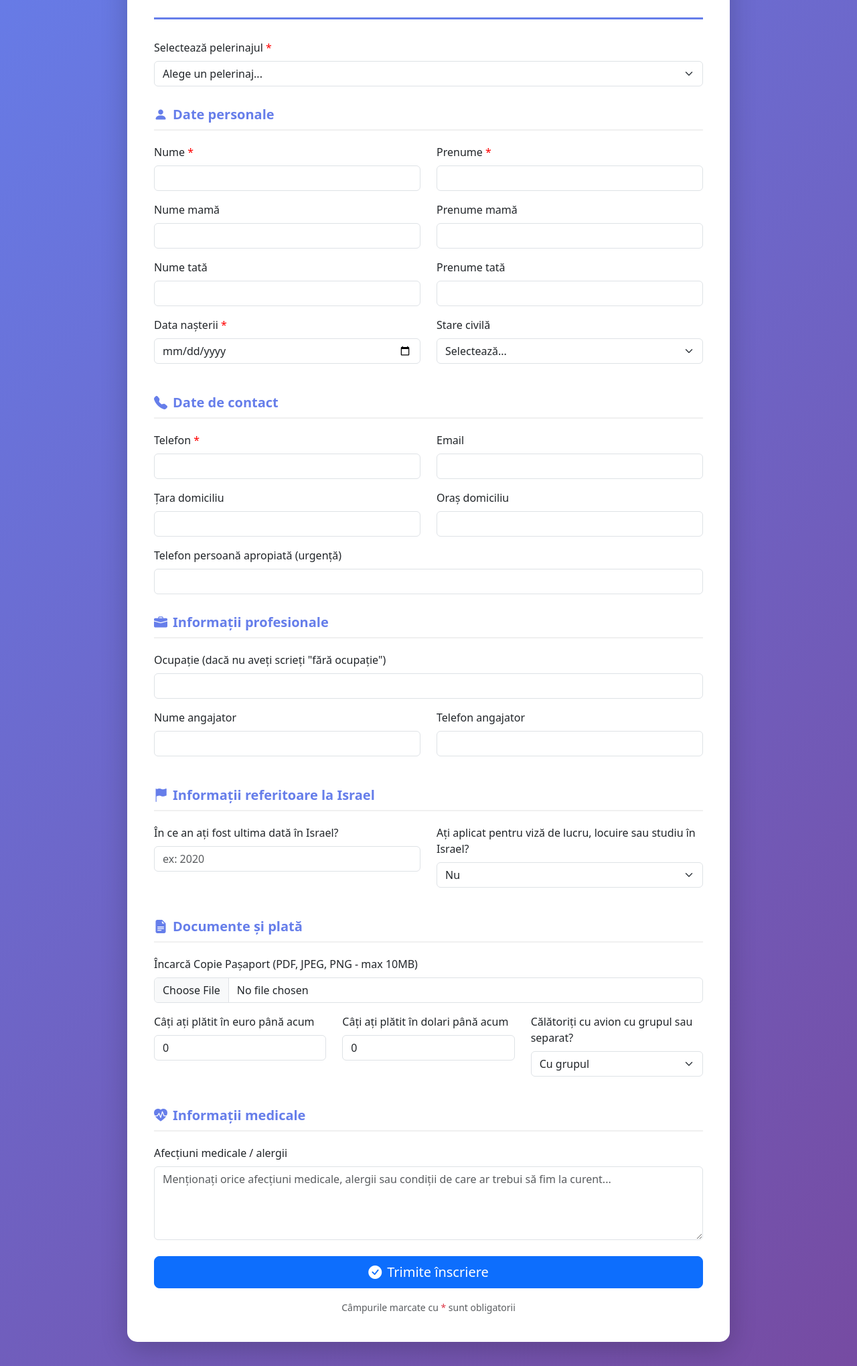
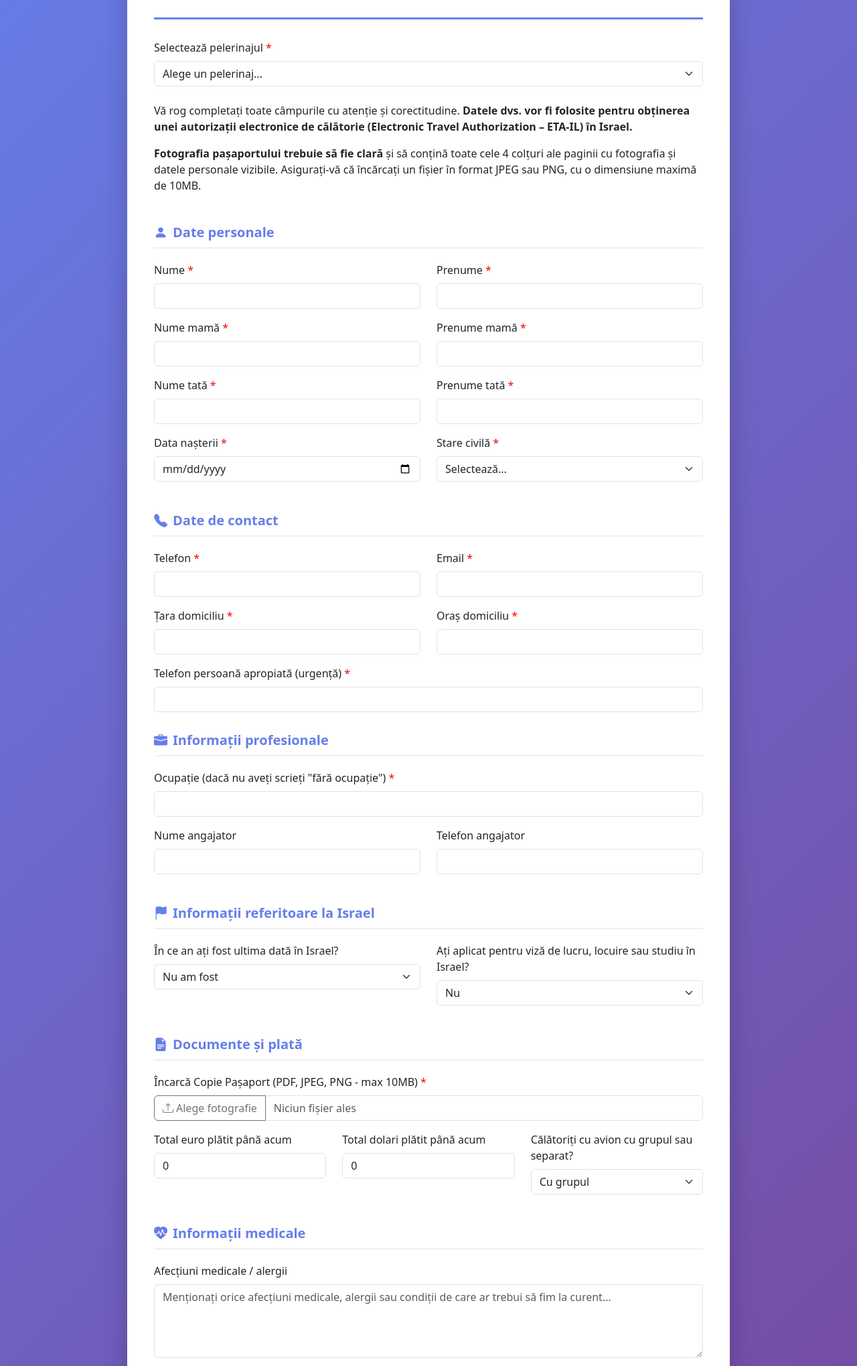
Before and after one commit to dutzelu/managerOT, a PHP site: page /pelerinaje/formular_pelerin.php in a window 1280 px wide. Shown: the part 202-2241 px from the top of the page at 67% size. Run offline with PHP 8.4, Linux system fonts and the light colour scheme; tables that the repository leaves empty or names only in its code hold one stand-in row (values such as "Sample post").

Commit message:
modificari formulare

```diff
--- a/pelerinaje/formular_pelerin.php
+++ b/pelerinaje/formular_pelerin.php
@@ -53,9 +53,22 @@ if(isset($_POST["submit"])) {
     // Validări de bază
     if(empty($nume)) $errori[] = "Numele este obligatoriu.";
     if(empty($prenume)) $errori[] = "Prenumele este obligatoriu.";
+    if(empty($nume_mama)) $errori[] = "Numele mamei este obligatoriu.";
+    if(empty($prenume_mama)) $errori[] = "Prenumele mamei este obligatoriu.";
+    if(empty($nume_tata)) $errori[] = "Numele tatălui este obligatoriu.";
+    if(empty($prenume_tata)) $errori[] = "Prenumele tatălui este obligatoriu.";
     if(empty($data_nasterii)) $errori[] = "Data nașterii este obligatorie.";
+    if(empty($stare_civila)) $errori[] = "Starea civilă este obligatorie.";
     if(empty($telefon)) $errori[] = "Telefonul este obligatoriu.";
+    if(empty($email)) $errori[] = "Email-ul este obligatoriu.";
+    if(empty($tara_domiciliu)) $errori[] = "Țara domiciliului este obligatorie.";
+    if(empty($oras_domiciliu)) $errori[] = "Orașul domiciliului este obligatoriu.";
+    if(empty($telefon_persoana_apropiata)) $errori[] = "Telefonul persoanei apropiate este obligatoriu.";
+    if(empty($ocupatie)) $errori[] = "Ocupația este obligatorie.";
     if(empty($pelerinaj_id)) $errori[] = "Trebuie să selectați un pelerinaj.";
+    if(!isset($_FILES['upload_pasaport']) || $_FILES['upload_pasaport']['error'] != 0) {
+        $errori[] = "Copia pașaportului este obligatorie.";
+    }
 
     // Upload pașaport
     $upload_pasaport_path = null;
@@ -174,6 +187,14 @@ $pelerinaje_result = mysqli_query($conn, $pelerinaje_query);
             content: " *";
             color: red;
         }
+        @media (max-width: 576px) {
+            .form-container {
+                padding: 20px 15px;
+            }
+            body {
+                padding: 15px 0;
+            }
+        }
     </style>
 </head>
 <body>
@@ -235,6 +256,15 @@ $pelerinaje_result = mysqli_query($conn, $pelerinaje_query);
                 </select>
             </div>
 
+
+            <div class="row">
+                <p>
+                    Vă rog completați toate câmpurile cu atenție și corectitudine.  <b>Datele dvs. vor fi folosite pentru obținerea unei autorizații electronice de călătorie (Electronic Travel Authorization – ETA-IL) în Israel. </b></p>
+                <p>
+                    <b>Fotografia pașaportului trebuie să fie clară</b> și să conțină toate cele 4 colțuri ale paginii cu fotografia și datele personale vizibile. Asigurați-vă că încărcați un fișier în format JPEG sau PNG, cu o dimensiune maximă de 10MB.
+                </p>
+            </div>
+
             <!-- Date Personale -->
             <h5 class="section-title"><i class="bi bi-person-fill me-2"></i>Date personale</h5>
 
@@ -253,27 +283,27 @@ $pelerinaje_result = mysqli_query($conn, $pelerinaje_query);
 
             <div class="row">
                 <div class="col-md-6 mb-3">
-                    <label for="nume_mama" class="form-label">Nume mamă</label>
+                    <label for="nume_mama" class="form-label required-field">Nume mamă</label>
                     <input type="text" class="form-control" id="nume_mama" name="nume_mama"
-                           value="<?php echo isset($_POST['nume_mama']) ? htmlspecialchars($_POST['nume_mama']) : ''; ?>">
+                           value="<?php echo isset($_POST['nume_mama']) ? htmlspecialchars($_POST['nume_mama']) : ''; ?>" required>
                 </div>
                 <div class="col-md-6 mb-3">
-                    <label for="prenume_mama" class="form-label">Prenume mamă</label>
+                    <label for="prenume_mama" class="form-label required-field">Prenume mamă</label>
                     <input type="text" class="form-control" id="prenume_mama" name="prenume_mama"
-                           value="<?php echo isset($_POST['prenume_mama']) ? htmlspecialchars($_POST['prenume_mama']) : ''; ?>">
+                           value="<?php echo isset($_POST['prenume_mama']) ? htmlspecialchars($_POST['prenume_mama']) : ''; ?>" required>
                 </div>
             </div>
 
             <div class="row">
                 <div class="col-md-6 mb-3">
-                    <label for="nume_tata" class="form-label">Nume tată</label>
+                    <label for="nume_tata" class="form-label required-field">Nume tată</label>
                     <input type="text" class="form-control" id="nume_tata" name="nume_tata"
-                           value="<?php echo isset($_POST['nume_tata']) ? htmlspecialchars($_POST['nume_tata']) : ''; ?>">
+                           value="<?php echo isset($_POST['nume_tata']) ? htmlspecialchars($_POST['nume_tata']) : ''; ?>" required>
                 </div>
                 <div class="col-md-6 mb-3">
-                    <label for="prenume_tata" class="form-label">Prenume tată</label>
+                    <label for="prenume_tata" class="form-label required-field">Prenume tată</label>
                     <input type="text" class="form-control" id="prenume_tata" name="prenume_tata"
-                           value="<?php echo isset($_POST['prenume_tata']) ? htmlspecialchars($_POST['prenume_tata']) : ''; ?>">
+                           value="<?php echo isset($_POST['prenume_tata']) ? htmlspecialchars($_POST['prenume_tata']) : ''; ?>" required>
                 </div>
             </div>
 
@@ -284,8 +314,8 @@ $pelerinaje_result = mysqli_query($conn, $pelerinaje_query);
                            value="<?php echo isset($_POST['data_nasterii']) ? $_POST['data_nasterii'] : ''; ?>" required>
                 </div>
                 <div class="col-md-6 mb-3">
-                    <label for="stare_civila" class="form-label">Stare civilă</label>
-                    <select class="form-select" id="stare_civila" name="stare_civila">
+                    <label for="stare_civila" class="form-label required-field">Stare civilă</label>
+                    <select class="form-select" id="stare_civila" name="stare_civila" required>
                         <option value="">Selectează...</option>
                         <option value="casatorit" <?php echo (isset($_POST['stare_civila']) && $_POST['stare_civila'] == 'casatorit') ? 'selected' : ''; ?>>Căsătorit</option>
                         <option value="necasatorit" <?php echo (isset($_POST['stare_civila']) && $_POST['stare_civila'] == 'necasatorit') ? 'selected' : ''; ?>>Necăsătorit</option>
@@ -305,38 +335,38 @@ $pelerinaje_result = mysqli_query($conn, $pelerinaje_query);
                            value="<?php echo isset($_POST['telefon']) ? htmlspecialchars($_POST['telefon']) : ''; ?>" required>
                 </div>
                 <div class="col-md-6 mb-3">
-                    <label for="email" class="form-label">Email</label>
+                    <label for="email" class="form-label required-field">Email</label>
                     <input type="email" class="form-control" id="email" name="email"
-                           value="<?php echo isset($_POST['email']) ? htmlspecialchars($_POST['email']) : ''; ?>">
+                           value="<?php echo isset($_POST['email']) ? htmlspecialchars($_POST['email']) : ''; ?>" required>
                 </div>
             </div>
 
             <div class="row">
                 <div class="col-md-6 mb-3">
-                    <label for="tara_domiciliu" class="form-label">Țara domiciliu</label>
+                    <label for="tara_domiciliu" class="form-label required-field">Țara domiciliu</label>
                     <input type="text" class="form-control" id="tara_domiciliu" name="tara_domiciliu"
-                           value="<?php echo isset($_POST['tara_domiciliu']) ? htmlspecialchars($_POST['tara_domiciliu']) : ''; ?>">
+                           value="<?php echo isset($_POST['tara_domiciliu']) ? htmlspecialchars($_POST['tara_domiciliu']) : ''; ?>" required>
                 </div>
                 <div class="col-md-6 mb-3">
-                    <label for="oras_domiciliu" class="form-label">Oraș domiciliu</label>
+                    <label for="oras_domiciliu" class="form-label required-field">Oraș domiciliu</label>
                     <input type="text" class="form-control" id="oras_domiciliu" name="oras_domiciliu"
-                           value="<?php echo isset($_POST['oras_domiciliu']) ? htmlspecialchars($_POST['oras_domiciliu']) : ''; ?>">
+                           value="<?php echo isset($_POST['oras_domiciliu']) ? htmlspecialchars($_POST['oras_domiciliu']) : ''; ?>" required>
                 </div>
             </div>
 
             <div class="mb-3">
-                <label for="telefon_persoana_apropiata" class="form-label">Telefon persoană apropiată (urgență)</label>
+                <label for="telefon_persoana_apropiata" class="form-label required-field">Telefon persoană apropiată (urgență)</label>
                 <input type="tel" class="form-control" id="telefon_persoana_apropiata" name="telefon_persoana_apropiata"
-                       value="<?php echo isset($_POST['telefon_persoana_apropiata']) ? htmlspecialchars($_POST['telefon_persoana_apropiata']) : ''; ?>">
+                       value="<?php echo isset($_POST['telefon_persoana_apropiata']) ? htmlspecialchars($_POST['telefon_persoana_apropiata']) : ''; ?>" required>
             </div>
 
             <!-- Informații Profesionale -->
             <h5 class="section-title"><i class="bi bi-briefcase-fill me-2"></i>Informații profesionale</h5>
 
             <div class="mb-3">
-                <label for="ocupatie" class="form-label">Ocupație (dacă nu aveți scrieți "fără ocupație")</label>
+                <label for="ocupatie" class="form-label required-field">Ocupație (dacă nu aveți scrieți "fără ocupație")</label>
                 <input type="text" class="form-control" id="ocupatie" name="ocupatie"
-                       value="<?php echo isset($_POST['ocupatie']) ? htmlspecialchars($_POST['ocupatie']) : ''; ?>">
+                       value="<?php echo isset($_POST['ocupatie']) ? htmlspecialchars($_POST['ocupatie']) : ''; ?>" required>
             </div>
 
             <div class="row">
@@ -358,9 +388,12 @@ $pelerinaje_result = mysqli_query($conn, $pelerinaje_query);
             <div class="row">
                 <div class="col-md-6 mb-3">
                     <label for="ultima_vizita_israel" class="form-label">În ce an ați fost ultima dată în Israel?</label>
-                    <input type="number" class="form-control" id="ultima_vizita_israel" name="ultima_vizita_israel"
-                           min="1900" max="2026" placeholder="ex: 2020"
-                           value="<?php echo isset($_POST['ultima_vizita_israel']) ? $_POST['ultima_vizita_israel'] : ''; ?>">
+                    <select class="form-select" id="ultima_vizita_israel" name="ultima_vizita_israel">
+                        <option value="Nu am fost" <?php echo (!isset($_POST['ultima_vizita_israel']) || $_POST['ultima_vizita_israel'] == 'Nu am fost') ? 'selected' : ''; ?>>Nu am fost</option>
+                        <?php for($y = 2026; $y >= 1960; $y--): ?>
+                        <option value="<?php echo $y; ?>" <?php echo (isset($_POST['ultima_vizita_israel']) && $_POST['ultima_vizita_israel'] == $y) ? 'selected' : ''; ?>><?php echo $y; ?></option>
+                        <?php endfor; ?>
+                    </select>
                 </div>
                 <div class="col-md-6 mb-3">
                     <label for="aplicat_viza" class="form-label">Ați aplicat pentru viză de lucru, locuire sau studiu în Israel?</label>
@@ -375,25 +408,31 @@ $pelerinaje_result = mysqli_query($conn, $pelerinaje_query);
             <h5 class="section-title"><i class="bi bi-file-earmark-text-fill me-2"></i>Documente și plată</h5>
 
             <div class="mb-3">
-                <label for="upload_pasaport" class="form-label">Încarcă Copie Pașaport (PDF, JPEG, PNG - max 10MB)</label>
-                <input type="file" class="form-control" id="upload_pasaport" name="upload_pasaport" accept=".pdf,.jpg,.jpeg,.png">
+                <label class="form-label required-field">Încarcă Copie Pașaport (PDF, JPEG, PNG - max 10MB)</label>
+                <div class="input-group">
+                    <label class="btn btn-outline-secondary mb-0" for="upload_pasaport">
+                        <i class="bi bi-upload me-1"></i>Alege fotografie
+                    </label>
+                    <input type="file" class="d-none" id="upload_pasaport" name="upload_pasaport" accept=".pdf,.jpg,.jpeg,.png">
+                    <span class="form-control text-muted" id="file_name_display">Niciun fișier ales</span>
+                </div>
             </div>
 
             <div class="row">
                 <div class="col-md-4 mb-3">
-                    <label for="plata_euro" class="form-label">Câți ați plătit în euro până acum</label>
+                    <label for="plata_euro" class="form-label">Total euro plătit până acum</label>
                     <input type="number" step="0.01" class="form-control" id="plata_euro" name="plata_euro"
                            value="<?php echo isset($_POST['plata_euro']) ? $_POST['plata_euro'] : '0'; ?>">
                 </div>
                 <div class="col-md-4 mb-3">
-                    <label for="plata_dolari" class="form-label">Câți ați plătit în dolari până acum</label>
+                    <label for="plata_dolari" class="form-label">Total dolari plătit până acum</label>
                     <input type="number" step="0.01" class="form-control" id="plata_dolari" name="plata_dolari"
                            value="<?php echo isset($_POST['plata_dolari']) ? $_POST['plata_dolari'] : '0'; ?>">
                 </div>
                 <div class="col-md-4 mb-3">
                     <label for="cu_sau_fara_avion" class="form-label">Călătoriți cu avion cu grupul sau separat?</label>
                     <select class="form-select" id="cu_sau_fara_avion" name="cu_sau_fara_avion">
-                        <option value="cu avion" <?php echo (isset($_POST['cu_sau_fara_avion']) && $_POST['cu_sau_fara_avion'] == 'cu grupyl') ? 'selected' : 'selected'; ?>>Cu grupul</option>
+                        <option value="cu avion" <?php echo (isset($_POST['cu_sau_fara_avion']) && $_POST['cu_sau_fara_avion'] == 'cu grupul') ? 'selected' : 'selected'; ?>>Cu grupul</option>
                         <option value="fara avion" <?php echo (isset($_POST['cu_sau_fara_avion']) && $_POST['cu_sau_fara_avion'] == 'separat') ? 'selected' : ''; ?>>Separat</option>
                     </select>
                 </div>
@@ -428,6 +467,13 @@ $pelerinaje_result = mysqli_query($conn, $pelerinaje_query);
 
 <script src="https://cdn.jsdelivr.net/npm/bootstrap@5.3.8/dist/js/bootstrap.bundle.min.js"></script>
 <script>
+document.getElementById('upload_pasaport').addEventListener('change', function() {
+    var display = document.getElementById('file_name_display');
+    display.textContent = this.files[0] ? this.files[0].name : 'Niciun fișier ales';
+    display.classList.toggle('text-muted', !this.files[0]);
+});
+</script>
+<script>
 setTimeout(function() {
     var alerts = document.querySelectorAll('.alert');
     alerts.forEach(function(alert) {
```
Also changed, not shown: pelerinaje/pelerin.php (+6 -2 lines).
